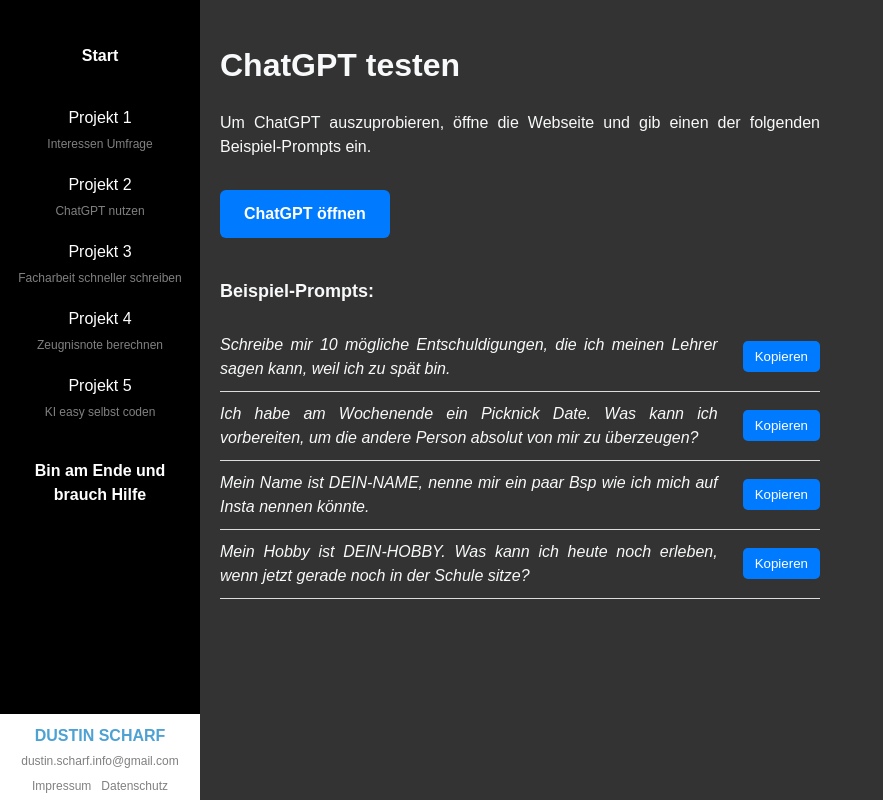
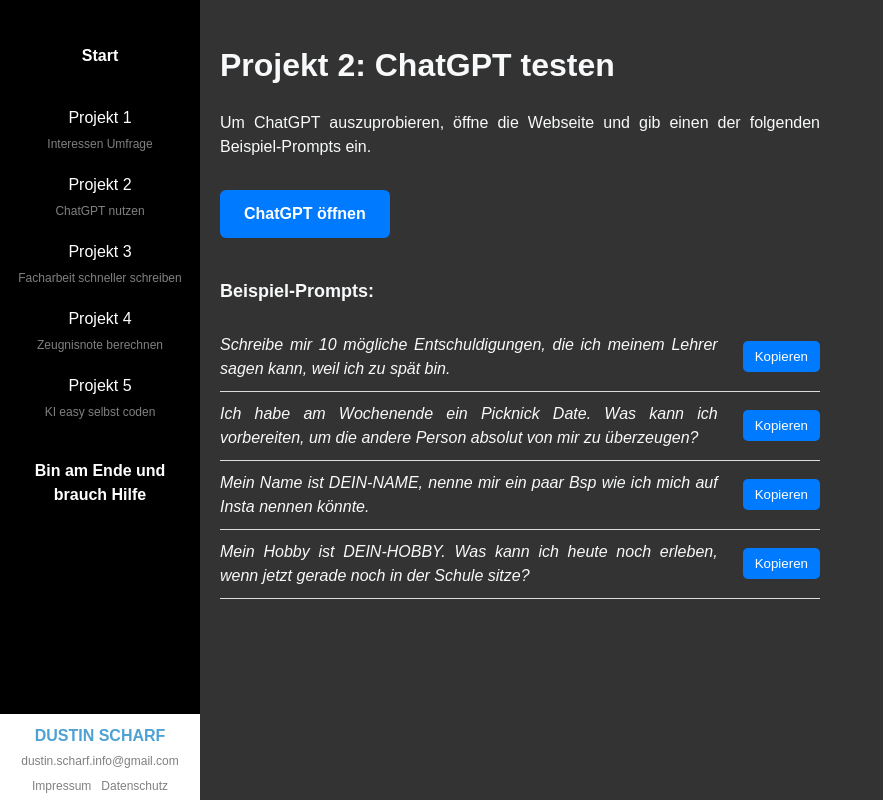
Before and after one commit to DustinScharf/DustinScharfWeb, a plain HTML site: page projekt2.html in a window 1280 px wide. Shown: the whole page, without its empty margins (0-883 px from the left). Drawn offline with Linux system fonts and the light colour scheme.

Commit message:
fixed typo

```diff
--- a/projekt2.html
+++ b/projekt2.html
@@ -9,7 +9,7 @@
 <body>
     <div id="sidebar"></div>
     <div id="main-content">
-        <h1>ChatGPT testen</h1>
+        <h1>Projekt 2: ChatGPT testen</h1>
 
         <div id="chatgpt-test">
             <p style="font-size: 16px;">Um ChatGPT auszuprobieren, öffne die Webseite und gib einen der folgenden Beispiel-Prompts ein.</p>
@@ -21,7 +21,7 @@
             <h3 style="margin-top: 25px; font-size: 18px;">Beispiel-Prompts:</h3>
             <ul style="list-style-type: none; padding: 0; margin: 0;">
                 <li style="display: flex; align-items: center; justify-content: space-between; padding: 10px 0; border-bottom: 1px solid #ddd;">
-                    <span style="flex: 1; margin-right: 25px;"><em>Schreibe mir 10 mögliche Entschuldigungen, die ich meinen Lehrer sagen kann, weil ich zu spät bin.</em></span>
+                    <span style="flex: 1; margin-right: 25px;"><em>Schreibe mir 10 mögliche Entschuldigungen, die ich meinem Lehrer sagen kann, weil ich zu spät bin.</em></span>
                     <button onclick="navigator.clipboard.writeText('Schreibe mir 10 mögliche Entschuldigungen, die ich meinen Lehrer sagen kann, weil ich zu spät bin.')" style="padding: 8px 12px; background-color: #007bff; color: white; border: none; border-radius: 5px; cursor: pointer; transition: background-color 0.3s ease;">Kopieren</button>
                 </li>
                 <li style="display: flex; align-items: center; justify-content: space-between; padding: 10px 0; border-bottom: 1px solid #ddd;">
```
